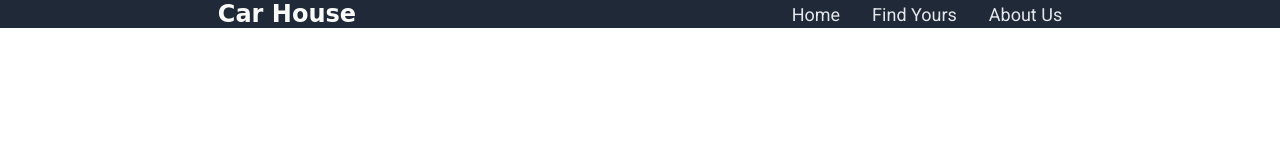
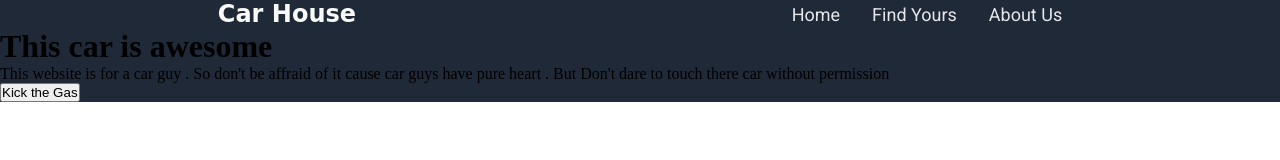
Before and after one commit to Muhammadmarch09/landing-page, a plain HTML site: page index.html in a window 1280 px wide. Drawn offline with Linux system fonts and the light colour scheme; a web font is replaced by a local one.

Commit message:
created the header main section elements

```diff
--- a/index.html
+++ b/index.html
@@ -1,10 +1,10 @@
 <!DOCTYPE html>
 <html lang="en">
   <head>
-    <meta charset="UTF-8">
-    <meta name="viewport" content="width=device-width, initial-scale=1.0">
+    <meta charset="UTF-8" />
+    <meta name="viewport" content="width=device-width, initial-scale=1.0" />
     <title>Landing Page</title>
-    <link rel="stylesheet" href="style.css">
+    <link rel="stylesheet" href="style.css" />
   </head>
   <body>
     <header>
@@ -18,6 +18,20 @@
           <li><a href="#">About Us</a></li>
         </ul>
       </nav>
+      <main>
+        <div class="texts">
+          <h1>This car is awesome</h1>
+          <p>
+            This website is for a car guy . So don't be affraid of it cause car
+            guys have pure heart . But Don't dare to touch there car without
+            permission
+          </p>
+          <button>Kick the Gas</button>
+        </div>
+        <div class="img">
+
+        </div>
+      </main>
     </header>
   </body>
 </html>
```
Also changed, not shown: 1 other file. Lines whose indentation alone changed are shown as unchanged.
